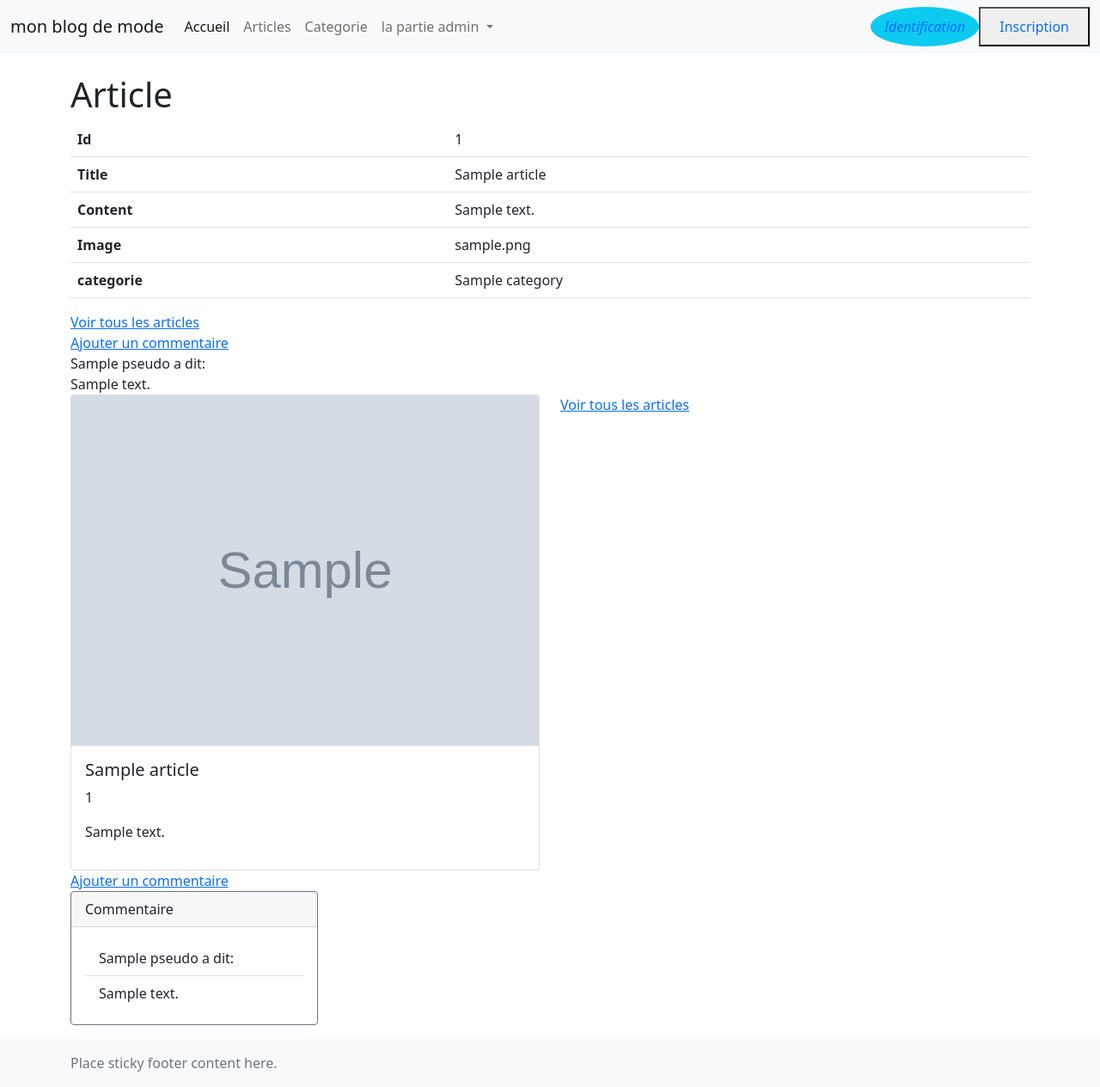
After one commit to nayesoum/monblog, a Symfony app: template templates/article/voirArticle.html.twig in a window 1280 px wide. The commit adds this page. Shown: the whole page at 86% size. Run offline with Twig, Linux system fonts and the light colour scheme; the template is opened without the code that fills it: most values are stand-ins (such as "Sample title", 1, 10 or a date in 2020); grey boxes marked "Sample" are stand-in pictures; some libraries are stand-ins or nearby versions.

Commit message:
ajout des fonctionnalités page

```diff
--- /dev/null
+++ b/templates/article/voirArticle.html.twig
@@ -0,0 +1,77 @@
+{% extends 'base.html.twig' %}
+
+{% block title %}Les articles de mode{% endblock %}
+
+{% block body %}
+    <h1>Article</h1>
+
+    <table class="table">
+        <tbody>
+            <tr>
+                <th>Id</th>
+                <td>{{ article.id }}</td>
+            </tr>
+            <tr>
+                <th>Title</th>
+                <td>{{ article.title }}</td>
+            </tr>
+            <tr>
+                <th>Content</th>
+                <td>{{ article.Content }}</td>
+            </tr>
+            <tr>
+                <th>Image</th>
+                <td>{{ article.image }}</td>
+            </tr>
+             <tr>
+                <th>categorie</th>
+                <td>{{ article.category }}</td>
+            </tr>
+        </tbody>
+    </table>
+
+    <a href="{{ path('app_article_index') }}">Voir tous les articles</a>
+<div>
+{# ici je recupere l'id de larticle et je le passe dans le lien  #}
+<a href="{{ path('app_comment_new',{'id': article.id}) }}"> Ajouter un commentaire</a>
+</div>
+   <div>
+   {% for comment in comments %}
+
+<div> {{ comment.user.pseudo }} a dit:  </div>
+<div> {{ comment.content }}  </div>
+   {% endfor %}
+   </div>
+
+   <div class="row row-cols-1 row-cols-md-2 g-4">
+
+    <div class="col">
+        <div class="card">
+            <img src="{{ article.image }}" class="card-img-top" alt="...">
+            <div class="card-body">
+                <h5 class="card-title">{{ article.title }}</h5>
+                <p class="card-text">{{ article.id }}</p>
+                <p class="{{ article.category }}</p>
+                <p class="card-text">{{ article.content }}</p>
+            </div>
+        </div>
+    </div>
+    <a href="{{ path('app_article_index') }}">Voir tous les articles</a>
+</div>
+
+{# ici je recupere l'id de larticle et je le passe dans le lien  #}
+<a href="{{ path('app_comment_new',{'id': article.id}) }}"> Ajouter un commentaire</a>
+
+<div class="card border-secondary mb-3" style="max-width: 18rem;">
+    <div class="card-header">Commentaire</div>
+        <div class="card-body text-secondary">
+            {% for comment in comments %}
+                <ul class="list-group list-group-flush">
+                    <li class="list-group-item">{{ comment.user.pseudo }} a dit:</li>
+                    <li class="list-group-item">{{ comment.content }}</li>
+                </ul>
+            {% endfor %}
+        </div>
+    </div>
+</div>
+{% endblock %}
```
Also changed, not shown: src/Controller/HomeController.php (+11 -11 lines), templates/article/article.html.twig (+7 -4 lines), templates/article/show.html.twig (deleted, +0 -84 lines), templates/category/show.html.twig (renamed from templates/category/voirArticle.html.twig).
